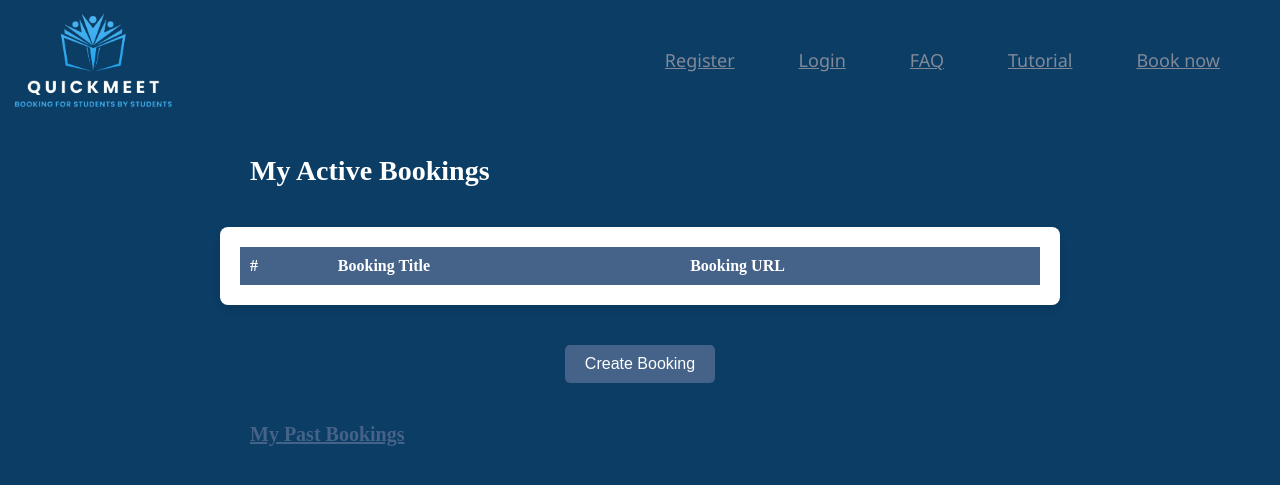
After one commit to EmilieYZhang/quickmeet, a PHP site: page /quickmeet/FrontEndCode/Dashboard.html in a window 1280 px wide. The commit adds this page. Shown: the top 485 px of the page. Run offline with PHP 8.4, Linux system fonts and the light colour scheme; a stand-in replaces the project's code that opens the database connection; lists and menus that the app fills with data are empty; some libraries are stand-ins or nearby versions.

Commit message:
added frontend dashboard

```diff
--- /dev/null
+++ b/FrontEndCode/Dashboard.html
@@ -0,0 +1,243 @@
+<!DOCTYPE html>
+<html lang="en">
+<head>
+    <meta charset="UTF-8">
+    <meta name="viewport" content="width=device-width, initial-scale=1.0">
+    <title>Dashboard</title>
+
+    <!-- Shared CSS for consistency -->
+    <link href="RegisterCssPho.css" rel="stylesheet">
+    <link href="RegisterCssLap.css" rel="stylesheet">
+    <link href="RegisterCssDesk.css" rel="stylesheet">
+
+    <!-- Dashboard-specific styling -->
+    <style>
+        .dashboard-container {
+            margin: 40px auto;
+            padding: 20px;
+            background-color: #ffffff;
+            border-radius: 8px;
+            max-width: 800px;
+            box-shadow: 0 4px 8px rgba(0, 0, 0, 0.1);
+        }
+
+        h1 {
+            font-size: 28px;
+            font-weight: bold;
+            color: #FFFFFF;
+            margin: 40px auto;
+            padding-left: 20px;
+            max-width: 800px;
+            text-align: left;
+        }
+
+        h2 {
+            font-size: 20px;
+            color: #456288;
+            margin: 40px auto;
+            padding-left: 20px;
+            max-width: 800px;
+            text-decoration: underline;
+            text-align: left;
+        }
+
+        table {
+            width: 100%;
+            border-collapse: collapse;
+        }
+
+        table thead {
+            background-color: #456288;
+            color: #fff;
+        }
+
+        table thead th {
+            background-color: #456288;
+            color: #fff;
+            text-align: left;
+            padding: 10px;
+        }
+
+        table tbody tr:nth-child(even) {
+            background-color: #f9f9f9;
+        }
+
+        table tbody td {
+            padding: 10px;
+            border-bottom: 1px solid #ddd;
+            font-size: 16px;
+            color: #555;
+        }
+
+        table tbody tr:last-child td {
+            border-bottom: none;
+        }
+
+        .toggle-section {
+            margin-top: 20px;
+            cursor: pointer;
+            font-size: 18px;
+            font-weight: bold;
+            color: #0088DC;
+        }
+
+        .toggle-section:hover {
+            text-decoration: underline;
+        }
+
+        .hidden {
+            display: none;
+        }
+
+        /* Correct button alignment with previous width */
+        button {
+            background-color: #456288;
+            color: white;
+            padding: 10px 20px;
+            border: none;
+            border-radius: 5px;
+            cursor: pointer;
+            font-size: 16px;
+            margin: 40px auto;
+            display: block; /* Ensure the button is a block-level element */
+            text-align: left;
+            max-width: 800px; /* Same width as the dashboard-container */
+        }
+
+        button:hover {
+            background-color: #2c4568;
+        }
+    </style>
+</head>
+
+<body style="background-color: #0C3D65;">
+
+    <!-- Navbar Section -->
+    <div class="hamburger" onclick="dropDownMenu()">
+        <div style="display: flex;">
+            <a href="Landing.html"><img src="NewLogoGoodColor.jpg" style="height: 80px;"></a>
+            <a class="hamUnderline" href="#">☰</a>
+        </div>
+
+        <div class="LinksForPhone">
+            <a href="Register.html">Register</a>
+            <a href="Login.html">Login</a>
+            <a href="FAQ.html">FAQ</a>
+            <a href="#">Tutorial</a>
+            <a href="BookNow.html">Book now</a>
+        </div>
+    </div>
+
+    <div class="header">
+        <a href="Landing.html"><img src="NewLogoGoodColor.jpg" style="height: 8vw;"></a>
+        <div class="Links">
+            <a href="Register.html">Register</a>
+            <a href="Login.html">Login</a>
+            <a href="FAQ.html">FAQ</a>
+            <a href="#">Tutorial</a>
+            <a href="BookNow.html">Book now</a>
+        </div>
+    </div>
+
+    <h1>My Active Bookings</h1>
+    <div class="dashboard-container">
+        <!-- Active Bookings Table -->
+        <table>
+            <thead>
+                <tr>
+                    <th>#</th>
+                    <th>Booking Title</th>
+                    <th>Booking URL</th>
+                </tr>
+            </thead>
+            <tbody id="current-user-list">
+                <!-- Active bookings will be dynamically inserted here -->
+            </tbody>
+        </table>
+    </div>
+
+    <button onclick="createBooking()">Create Booking</button>
+
+    <!-- Toggle Section for Past Bookings -->
+    <div class="toggle-section" onclick="togglePastBookings()"><h2>My Past Bookings</h2></div>
+    <div id="past-bookings-section" class="hidden">
+        <div class="dashboard-container">
+            <table>
+                <thead>
+                    <tr>
+                        <th>#</th>
+                        <th>Booking Title</th>
+                        <th>Booking URL</th>
+                    </tr>
+                </thead>
+                <tbody id="past-user-list">
+                    <!-- Past bookings will be dynamically inserted here -->
+                </tbody>
+            </table>
+        </div>
+    </div>
+
+    <!-- JavaScript for Dynamic Content -->
+    <script>
+        const userId = 3; // Hardcoded user ID, replace this with session-based user ID
+        const apiEndpoint = `../quickmeet_api/apiendpoints.php/booking/${userId}/userid`;
+
+        console.log(apiEndpoint);
+
+        // Fetch and display user bookings
+        fetch(apiEndpoint, { method: 'GET' })
+            .then(response => {
+                if (!response.ok) {
+                    throw new Error('Network response was not ok');
+                }
+                return response.json();
+            })
+            .then(bookings => {
+                const activeBookingList = document.getElementById('current-user-list');
+                const pastBookingList = document.getElementById('past-user-list');
+                activeBookingList.innerHTML = '';
+                pastBookingList.innerHTML = '';
+
+                bookings.forEach((booking, index) => {
+                    const startDate = new Date(booking.startdatetime.replace(' ', 'T'));
+                    const targetDate = new Date(booking.enddatetime.replace(' ', 'T'));
+                    const currentDate = new Date();
+
+                    const row = document.createElement('tr');
+                    row.innerHTML = `\
+                        <td>${index + 1}</td>\
+                        <td>${booking.bookingtitle}</td>\
+                        <td><a href="${booking.bookingurl}" target="_blank">${booking.bookingurl}</a></td>\
+                    `;
+
+                    if (targetDate >= currentDate) {
+                        activeBookingList.appendChild(row);
+                    } else {
+                        pastBookingList.appendChild(row);
+                    }
+                });
+            })
+            .catch(error => console.error('Error fetching bookings:', error));
+
+        // Toggle visibility of past bookings
+        function togglePastBookings() {
+            const pastBookingsSection = document.getElementById('past-bookings-section');
+            pastBookingsSection.classList.toggle('hidden');
+        }
+
+        // Redirect to booking creation page
+        function createBooking() {
+            window.location.href = '../quickmeet_api/createbooking.html';
+        }
+    </script>
+
+    <!-- Navbar JavaScript -->
+    <script>
+        function dropDownMenu() {
+            const linksForPhone = document.querySelector(".LinksForPhone");
+            linksForPhone.classList.toggle('show');
+        }
+    </script>
+
+</body>
+</html>
--- a/backend/dashboard_backend.php
+++ b/backend/dashboard_backend.php
@@ -3,7 +3,7 @@ header('Access-Control-Allow-Origin: *');
 header('Content-Type: text/html; charset=utf-8');
 
 require 'db_connect.php';
-$userid=3; // hardcoded for now, should be == userid from the current session ticket
+$userid=24; // hardcoded for now, should be == userid from the current session ticket
 ?>
 
 <!DOCTYPE html>
```
Also changed, not shown: backend/dashboard.php (+24 -9 lines), dbsetup/createtbl.sql (+9 -7 lines).
